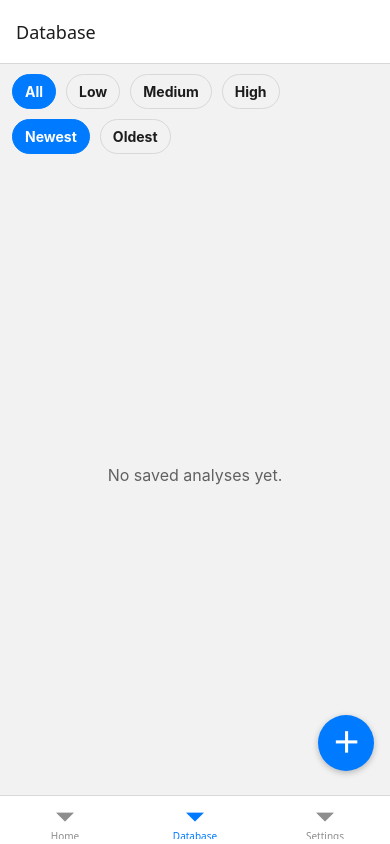
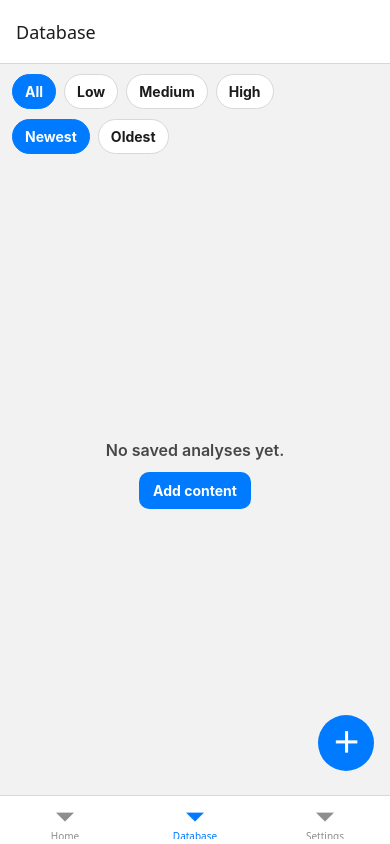
Before and after one commit to Cyamos2/job-scam-detector, a React Native app: screen /DatabaseTab in a window 390 px wide. Built offline with nearby package versions, Linux system fonts and the light colour scheme.

Commit message:
fixed DatabaseScreen and ReportDetail

```diff
--- a/src/screens/DatabaseScreen.tsx
+++ b/src/screens/DatabaseScreen.tsx
@@ -1,3 +1,4 @@
+// src/screens/DatabaseScreen.tsx
 import React, { useMemo, useState } from "react";
 import {
   View,
@@ -19,8 +20,7 @@ type Props = NativeStackScreenProps<DatabaseStackParamList, "DatabaseList">;
 
 export default function DatabaseScreen({ navigation }: Props) {
   const { items, hydrated, remove, clearAll } = useSavedItems();
-  const { bg, card, text, muted, colors } = useColors();
-  const borderColor = (colors as any).border ?? "#e6e6e6";
+  const { bg, card, text, colors } = useColors();
 
   const [filter, setFilter] = useState<VerdictFilter>("All");
   const [sort, setSort] = useState<SortOrder>("Newest");
@@ -34,16 +34,18 @@ export default function DatabaseScreen({ navigation }: Props) {
     return arr;
   }, [items, filter, sort]);
 
+  function goToDetail(id: string) {
+    navigation.navigate("ReportDetail", { id });
+  }
+
   function goToAddContent() {
-    // Jump from Database tab -> Home tab -> AddContent screen
-    const parent = navigation.getParent();
-    (parent as any)?.navigate("HomeTab", { screen: "AddContent" });
+    (navigation.getParent() as any)?.navigate("HomeTab", { screen: "AddContent" });
   }
 
   if (!hydrated) {
     return (
       <View style={[styles.center, bg]}>
-        <Text style={[styles.muted, muted]}>Loading…</Text>
+        <Text style={[styles.mutedText, { color: colors.text }]}>Loading…</Text>
       </View>
     );
   }
@@ -52,57 +54,62 @@ export default function DatabaseScreen({ navigation }: Props) {
     <View style={[styles.container, bg]}>
       {/* Controls */}
       <View style={styles.controls}>
-        <View style={styles.row}>
-          {(["All", "Low", "Medium", "High"] as VerdictFilter[]).map((v) => (
+        <View style={styles.rowWrap}>
+          {(["All", "Low", "Medium", "High"] as VerdictFilter[]).map((v) => {
+            const active = filter === v;
+            return (
               <Pressable
                 key={v}
                 onPress={() => setFilter(v)}
                 style={[
                   styles.chip,
-                { borderColor },
-                filter === v && { backgroundColor: colors.primary, borderColor: colors.primary },
+                  { borderColor: colors.border, backgroundColor: colors.card },
+                  active && { backgroundColor: colors.primary, borderColor: colors.primary },
                 ]}
               >
                 <Text
                   style={[
                     styles.chipText,
-                  filter === v ? { color: "white" } : text,
+                    active ? { color: "white" } : { color: colors.text },
                   ]}
                 >
                   {v}
                 </Text>
               </Pressable>
-          ))}
+            );
+          })}
         </View>
-        <View style={styles.row}>
-          {(["Newest", "Oldest"] as SortOrder[]).map((s) => (
+        <View style={styles.rowWrap}>
+          {(["Newest", "Oldest"] as SortOrder[]).map((s) => {
+            const active = sort === s;
+            return (
               <Pressable
                 key={s}
                 onPress={() => setSort(s)}
                 style={[
                   styles.chip,
-                { borderColor },
-                sort === s && { backgroundColor: colors.primary, borderColor: colors.primary },
+                  { borderColor: colors.border, backgroundColor: colors.card },
+                  active && { backgroundColor: colors.primary, borderColor: colors.primary },
                 ]}
               >
                 <Text
                   style={[
                     styles.chipText,
-                  sort === s ? { color: "white" } : text,
+                    active ? { color: "white" } : { color: colors.text },
                   ]}
                 >
                   {s}
                 </Text>
               </Pressable>
-          ))}
+            );
+          })}
         </View>
       </View>
 
-      {/* Clear All (only if there are items) */}
       {list.length > 0 && (
         <Pressable
           onPress={() =>
-            Alert.alert("Clear all?", "This removes every saved analysis.", [
+            Alert.alert("Clear all?", "This removes every saved report.", [
               { text: "Cancel", style: "cancel" },
               { text: "Clear", style: "destructive", onPress: clearAll },
             ])
@@ -113,19 +120,30 @@ export default function DatabaseScreen({ navigation }: Props) {
         </Pressable>
       )}
 
-      {/* List */}
       <FlatList<SavedAnalysis>
         data={list}
         keyExtractor={(it) => it.id}
-        contentContainerStyle={list.length === 0 ? styles.center : { padding: 12 }}
+        contentContainerStyle={
+          list.length === 0 ? styles.center : { padding: 12, paddingBottom: 96 }
+        }
         ListEmptyComponent={
-          <Text style={[styles.empty, muted]}>No saved analyses yet.</Text>
+          <View style={styles.centerInner}>
+            <Text style={[styles.emptyTitle, { color: colors.text, opacity: 0.8 }]}>
+              No saved analyses yet.
+            </Text>
+            <Pressable
+              onPress={goToAddContent}
+              style={[styles.primaryBtn, { backgroundColor: colors.primary }]}
+            >
+              <Text style={styles.primaryText}>Add content</Text>
+            </Pressable>
+          </View>
         }
         renderItem={({ item }) => (
           <Pressable
-            onPress={() => navigation.navigate("ReportDetail", { id: item.id })}
+            onPress={() => goToDetail(item.id)}
             onLongPress={() =>
-              Alert.alert("Delete this?", item.title, [
+              Alert.alert("Delete?", `Remove “${item.title}”?`, [
                 { text: "Cancel", style: "cancel" },
                 { text: "Delete", style: "destructive", onPress: () => remove(item.id) },
               ])
@@ -133,62 +151,34 @@ export default function DatabaseScreen({ navigation }: Props) {
             style={[
               styles.card,
               card,
-              { borderColor },
+              { borderColor: colors.border, backgroundColor: colors.card },
             ]}
           >
-            <View style={{ flex: 1 }}>
-              <Text style={[styles.cardTitle, text]} numberOfLines={1}>
+            <View style={{ flex: 1, gap: 4 }}>
+              <Text style={[styles.cardTitle, { color: colors.text }]}>
                 {item.title}
               </Text>
-              <Text style={[styles.cardSub, muted]}>
+              <Text style={[styles.cardSub, { color: colors.text, opacity: 0.6 }]}>
                 {new Date(item.createdAt).toLocaleString()}
               </Text>
-
-              <View style={styles.badgeRow}>
-                <View
-                  style={[
-                    styles.badge,
-                    {
-                      backgroundColor:
-                        item.verdict === "High"
-                          ? "#ffd6d6"
-                          : item.verdict === "Medium"
-                          ? "#ffecc2"
-                          : "#d9f3d9",
-                    },
-                  ]}
+              <Text style={[styles.cardInfo, { color: colors.text }]}>
+                Score {item.score} — {item.verdict} risk
+              </Text>
+              <Text
+                style={[styles.cardFlags, { color: colors.text, opacity: 0.6 }]}
+                numberOfLines={1}
               >
+                Flags: {item.flags.length ? item.flags.join(", ") : "none"}
+              </Text>
+              {item.inputPreview ? (
                 <Text
-                    style={[
-                      styles.badgeText,
-                      {
-                        color:
-                          item.verdict === "High"
-                            ? "#a20000"
-                            : item.verdict === "Medium"
-                            ? "#8a5a00"
-                            : "#1a6b1a",
-                      },
-                    ]}
+                  style={[styles.preview, { color: colors.text, opacity: 0.6 }]}
+                  numberOfLines={2}
                 >
-                    {item.verdict}
-                  </Text>
-                </View>
-
-                <View style={[styles.badge, { backgroundColor: "#e8f0ff" }]}>
-                  <Text style={[styles.badgeText, { color: "#1b72e8" }]}>
-                    {item.score}
-                  </Text>
-                </View>
-              </View>
-
-              {item.inputPreview ? (
-                <Text style={[styles.preview, muted]} numberOfLines={2}>
                   {item.inputPreview}
                 </Text>
               ) : null}
             </View>
-
             {item.imageUri ? (
               <Image source={{ uri: item.imageUri }} style={styles.thumb} />
             ) : null}
@@ -196,9 +186,11 @@ export default function DatabaseScreen({ navigation }: Props) {
         )}
       />
 
-      {/* FAB → AddContent in Home tab */}
       <Pressable
-        style={[styles.fab, { backgroundColor: colors.primary }]}
+        style={[
+          styles.fab,
+          { backgroundColor: colors.primary, shadowColor: "#000" },
+        ]}
         onPress={goToAddContent}
         accessibilityLabel="Add to Database"
       >
@@ -211,39 +203,44 @@ export default function DatabaseScreen({ navigation }: Props) {
 const styles = StyleSheet.create({
   container: { flex: 1 },
   controls: { paddingHorizontal: 12, paddingTop: 10, gap: 10 },
-  row: { flexDirection: "row", gap: 10, flexWrap: "wrap" },
+  rowWrap: { flexDirection: "row", gap: 8, flexWrap: "wrap" },
 
   chip: {
     paddingHorizontal: 12,
     paddingVertical: 8,
     borderRadius: 999,
     borderWidth: 1,
-    backgroundColor: "transparent",
   },
   chipText: { fontWeight: "700" },
 
-  clearAll: { alignSelf: "flex-end", paddingHorizontal: 12, paddingVertical: 6 },
+  clearAll: { alignSelf: "flex-end", padding: 10 },
 
-  center: { flex: 1, alignItems: "center", justifyContent: "center", padding: 20 },
-  empty: { fontSize: 16 },
+  center: { flex: 1, alignItems: "center", justifyContent: "center" },
+  centerInner: { alignItems: "center", gap: 12 },
+  emptyTitle: { fontSize: 16, fontWeight: "600" },
+  mutedText: { opacity: 0.7 },
 
   card: {
     flexDirection: "row",
     gap: 12,
     padding: 12,
     borderRadius: 12,
-    backgroundColor: "white",
     marginBottom: 10,
     borderWidth: 1,
   },
   cardTitle: { fontWeight: "800", fontSize: 16 },
-  cardSub: { fontSize: 12, marginTop: 2 },
-  preview: { fontSize: 12, marginTop: 6 },
+  cardSub: { fontSize: 12 },
+  cardInfo: { fontWeight: "600" },
+  cardFlags: { fontSize: 12 },
+  preview: { fontSize: 12, marginTop: 4 },
   thumb: { width: 64, height: 64, borderRadius: 8, backgroundColor: "#ddd" },
 
-  badgeRow: { flexDirection: "row", gap: 8, marginTop: 6 },
-  badge: { paddingHorizontal: 8, paddingVertical: 4, borderRadius: 999 },
-  badgeText: { fontSize: 12, fontWeight: "700" },
+  primaryBtn: {
+    paddingHorizontal: 14,
+    paddingVertical: 10,
+    borderRadius: 10,
+  },
+  primaryText: { color: "white", fontWeight: "700" },
 
   fab: {
     position: "absolute",
@@ -254,12 +251,10 @@ const styles = StyleSheet.create({
     borderRadius: 28,
     alignItems: "center",
     justifyContent: "center",
-    shadowColor: "#000",
     shadowOpacity: 0.25,
     shadowRadius: 6,
     shadowOffset: { width: 0, height: 2 },
-    elevation: 5,
+    elevation: 4,
   },
   fabPlus: { color: "white", fontSize: 28, fontWeight: "700", lineHeight: 30 },
-  muted: { opacity: 0.7 },
 });
--- a/src/screens/ReportDetailScreen.tsx
+++ b/src/screens/ReportDetailScreen.tsx
@@ -1,42 +1,85 @@
-// src/screens/ReportDetailScreen.tsx
-import React from "react";
-import { View, Text, Alert, Pressable, StyleSheet, TextInput, Share, ScrollView } from "react-native";
+import React, { useLayoutEffect, useMemo, useState } from "react";
+import {
+  View,
+  Text,
+  StyleSheet,
+  Pressable,
+  Alert,
+  Share,
+  ScrollView,
+  TextInput,
+} from "react-native";
 import { NativeStackScreenProps } from "@react-navigation/native-stack";
 import { DatabaseStackParamList } from "../navigation/DatabaseStack";
-import { useSavedItems } from "../store/savedItems";
+import { useSavedItems, type SavedAnalysis } from "../store/savedItems";
 import { useColors } from "../theme/useColors";
 
 type Props = NativeStackScreenProps<DatabaseStackParamList, "ReportDetail">;
 
-export default function ReportDetailScreen({ route, navigation }: Props) {
-  const { id } = route.params ?? { id: "" };
-  const { items, update, remove } = useSavedItems();
-  const { text, card, colors } = useColors();
+const FLAG_LIBRARY = [
+  "whatsapp/telegram/signal contact",
+  "gift card payment",
+  "crypto payment",
+  "wire/transfer payment",
+  "upfront/training/equipment fee",
+  "unrealistic pay",
+  "too-easy workload",
+  "non-corporate email",
+  "chat-app interview",
+  "OTP via chat",
+  "suspicious domain",
+  "note", // keep last so it’s easy to hide in view mode if desired
+];
 
-  const item = items.find(x => x.id === id);
+export default function ReportDetailScreen({ navigation, route }: Props) {
+  const { id } = route.params || ({} as any);
+  const { items, remove, update } = useSavedItems();
+  const { bg, card, text, muted, colors } = useColors();
+
+  // locate the item; if missing, bail gracefully
+  const item = useMemo(() => items.find((x) => x.id === id), [items, id]);
+
+  // edit state
+  const [editing, setEditing] = useState(false);
+  const [title, setTitle] = useState(item?.title ?? "");
+  const [notes, setNotes] = useState(extractNote(item));
+  const [flagSet, setFlagSet] = useState<Set<string>>(new Set(item?.flags ?? []));
+
+  // keep local state in sync if navigating between items
+  React.useEffect(() => {
+    if (!item) return;
+    setTitle(item.title);
+    setNotes(extractNote(item));
+    setFlagSet(new Set(item.flags ?? []));
+  }, [item?.id]);
+
+  // header: Share button
+  useLayoutEffect(() => {
+    navigation.setOptions({
+      headerRight: () =>
+        item ? (
+          <Pressable onPress={() => shareItem(item)} style={{ paddingHorizontal: 8, paddingVertical: 6 }}>
+            <Text style={{ color: colors.primary, fontWeight: "700" }}>Share</Text>
+          </Pressable>
+        ) : null,
+    });
+  }, [navigation, item, colors.primary]);
+
   if (!item) {
     return (
-      <View style={{ flex: 1, alignItems: "center", justifyContent: "center", padding: 20 }}>
-        <Text style={[{ fontSize: 16, opacity: 0.7 }, text]}>This report no longer exists.</Text>
-        <Pressable onPress={() => navigation.goBack()} style={{ marginTop: 12, padding: 10 }}>
-          <Text style={[{ color: colors.primary, fontWeight: "700" }, text]}>Back</Text>
+      <View style={[styles.center, bg]}>
+        <Text style={[styles.muted, muted]}>This report no longer exists.</Text>
+        <Pressable
+          onPress={() => navigation.goBack()}
+          style={[styles.btn, { backgroundColor: colors.primary }]}
+        >
+          <Text style={styles.btnPrimaryText}>Back</Text>
         </Pressable>
       </View>
     );
   }
 
-  const onShare = () =>
-    Share.share({
-      title: item.title,
-      message:
-        `Title: ${item.title}\n` +
-        `When: ${new Date(item.createdAt).toLocaleString()}\n` +
-        `Score: ${item.score} — ${item.verdict} risk\n` +
-        `Flags: ${item.flags.join(", ") || "none"}\n\n` +
-        (item.inputPreview || ""),
-    });
-
-  const onDelete = () =>
+  const onDelete = () => {
     Alert.alert("Delete report?", "This cannot be undone.", [
       { text: "Cancel", style: "cancel" },
       {
@@ -48,56 +91,215 @@ export default function ReportDetailScreen({ route, navigation }: Props) {
         },
       },
     ]);
+  };
+
+  const onToggleFlag = (flag: string) => {
+    setFlagSet((prev) => {
+      const next = new Set(prev);
+      next.has(flag) ? next.delete(flag) : next.add(flag);
+      return next;
+    });
+  };
+
+  const onCancelEdit = () => {
+    setEditing(false);
+    setTitle(item.title);
+    setNotes(extractNote(item));
+    setFlagSet(new Set(item.flags ?? []));
+  };
+
+  const onSaveEdit = () => {
+    // We store notes separately if your SavedAnalysis has `notes` (add it if you prefer).
+    // If not, we’ll keep the legacy behavior: ensure "note" tag remains when notes exist.
+    const flags = Array.from(flagSet);
+    const cleanedFlags = notes.trim()
+      ? Array.from(new Set([...flags, "note"]))
+      : flags.filter((f) => f !== "note");
+
+    const patch: Partial<SavedAnalysis> = {
+      title: title.trim() || item.title,
+      flags: cleanedFlags,
+    };
+
+    // If you have `notes` in SavedAnalysis, include: patch.notes = notes.trim();
+    // Otherwise you could keep notes in a metadata flag like `note: <text>`.
+    // The example below writes `note: …` as a synthetic flag. Comment out if you added real `notes`.
+    const withoutNoteText = cleanedFlags.filter((f) => !f.startsWith("note:"));
+    const withNoteText =
+      notes.trim().length > 0 ? [...withoutNoteText.filter((f) => f !== "note"), `note:${notes.trim()}`] : withoutNoteText;
+
+    patch.flags = withNoteText;
+
+    update(item.id, patch);
+    setEditing(false);
+  };
 
   return (
-    <ScrollView contentContainerStyle={{ padding: 16, gap: 12 }}>
+    <ScrollView style={bg} contentContainerStyle={{ padding: 16, gap: 12 }}>
+      {/* Title */}
       <View style={[styles.card, card]}>
+        {editing ? (
           <TextInput
-          style={[styles.title, text]}
-          value={item.title}
-          onChangeText={(t) => update(item.id, { title: t })}
+            style={[styles.titleInput, text]}
+            value={title}
+            onChangeText={setTitle}
+            placeholder="Title"
+            placeholderTextColor={(muted.color as string) || "#888"}
           />
-        <Text style={[{ opacity: 0.6, marginTop: 6 }, text]}>
-          {new Date(item.createdAt).toLocaleString()}
-        </Text>
+        ) : (
+          <Text style={[styles.title, text]}>{item.title}</Text>
+        )}
+        <Text style={[styles.sub, muted]}>{new Date(item.createdAt).toLocaleString()}</Text>
       </View>
 
+      {/* Stats */}
       <View style={[styles.card, card]}>
-        <Text style={[styles.kv, text]}>Score: {item.score}</Text>
-        <Text style={[styles.kv, text]}>Risk: {item.verdict}</Text>
-        <Text style={[styles.kv, text]}>Flags: {item.flags.length ? item.flags.join(", ") : "none"}</Text>
+        <Text style={[styles.rowL, text]}>Score: <Text style={styles.rowR}>{item.score}</Text></Text>
+        <Text style={[styles.rowL, text]}>Risk: <Text style={styles.rowR}>{item.verdict}</Text></Text>
+
+        {/* Flags */}
+        <Text style={[styles.rowL, text, { marginTop: 8 }]}>Flags:</Text>
+        {editing ? (
+          <View style={styles.flagWrap}>
+            {FLAG_LIBRARY.map((f) => {
+              const active = flagSet.has(f) || (f === "note" && notes.trim().length > 0);
+              return (
+                <Pressable
+                  key={f}
+                  onPress={() => onToggleFlag(f)}
+                  style={[
+                    styles.flagChip,
+                    active && { backgroundColor: colors.primary },
+                  ]}
+                >
+                  <Text style={[styles.flagText, active ? { color: "white" } : text]}>
+                    {f}
+                  </Text>
+                </Pressable>
+              );
+            })}
+          </View>
+        ) : (
+          <Text style={[styles.mono, muted]}>
+            {renderFlagsForView(item.flags)}
+          </Text>
+        )}
       </View>
 
+      {/* Preview */}
+      {item.inputPreview ? (
         <View style={[styles.card, card]}>
-        <Text style={[styles.sectionTitle, text]}>Input Preview</Text>
+          <Text style={[styles.label, text]}>Input Preview</Text>
+          <Text style={[styles.body, text]}>{item.inputPreview}</Text>
+        </View>
+      ) : null}
+
+      {/* Notes (inline) */}
+      <View style={[styles.card, card]}>
+        <Text style={[styles.label, text]}>Notes</Text>
+        {editing ? (
           <TextInput
-          style={[styles.body, text]}
+            style={[styles.notesInput, text]}
+            value={notes}
+            onChangeText={setNotes}
+            placeholder="Add notes (not used for scoring)"
+            placeholderTextColor={(muted.color as string) || "#888"}
             multiline
-          value={item.inputPreview ?? ""}
-          onChangeText={(t) => update(item.id, { inputPreview: t })}
           />
+        ) : (
+          <Text style={[styles.body, muted]}>{notes ? notes : "—"}</Text>
+        )}
       </View>
 
-      <View style={{ flexDirection: "row", gap: 10 }}>
-        <Pressable onPress={() => navigation.goBack()} style={[styles.btn, card]}>
-          <Text style={text}>Back</Text>
+      {/* Buttons */}
+      {editing ? (
+        <View style={styles.row}>
+          <Pressable onPress={onCancelEdit} style={[styles.btn, styles.btnGhost]}>
+            <Text style={styles.btnGhostText}>Cancel</Text>
           </Pressable>
-        <Pressable onPress={onShare} style={[styles.btn, { backgroundColor: colors.primary }]}>
-          <Text style={{ color: "white", fontWeight: "700" }}>Share</Text>
-        </Pressable>
-        <Pressable onPress={onDelete} style={[styles.btn, { backgroundColor: "#e64b3a" }]}>
-          <Text style={{ color: "white", fontWeight: "700" }}>Delete</Text>
+          <Pressable onPress={onSaveEdit} style={[styles.btn, { backgroundColor: colors.primary }]}>
+            <Text style={styles.btnPrimaryText}>Save</Text>
           </Pressable>
         </View>
+      ) : (
+        <View style={styles.row}>
+          <Pressable onPress={() => navigation.goBack()} style={[styles.btn, styles.btnGhost]}>
+            <Text style={styles.btnGhostText}>Back</Text>
+          </Pressable>
+          <Pressable onPress={() => setEditing(true)} style={[styles.btn, styles.btnGhost]}>
+            <Text style={styles.btnGhostText}>Edit</Text>
+          </Pressable>
+          <Pressable onPress={() => shareItem(item)} style={[styles.btn, { backgroundColor: colors.primary }]}>
+            <Text style={styles.btnPrimaryText}>Share</Text>
+          </Pressable>
+          <Pressable onPress={onDelete} style={[styles.btn, styles.btnDestructive]}>
+            <Text style={styles.btnDestructiveText}>Delete</Text>
+          </Pressable>
+        </View>
+      )}
     </ScrollView>
   );
 }
 
+/** ————— helpers ————— */
+
+function renderFlagsForView(flags: string[] = []) {
+  // Hide any "note:..." synthetic flag in view; show plain 'note' if no text.
+  const shown = flags.filter((f) => !f.startsWith("note:"));
+  return shown.length ? shown.join(", ") : "none";
+}
+
+function extractNote(item?: SavedAnalysis): string {
+  if (!item?.flags) return "";
+  const noteFlag = item.flags.find((f) => f.startsWith("note:"));
+  if (noteFlag) return noteFlag.slice("note:".length).trim();
+  // Legacy ‘note’ tag without text → show empty
+  return "";
+}
+
+async function shareItem(item: SavedAnalysis) {
+  try {
+    const bodyLines = [
+      `Title: ${item.title}`,
+      `Date: ${new Date(item.createdAt).toLocaleString()}`,
+      `Score: ${item.score}`,
+      `Risk: ${item.verdict}`,
+      `Flags: ${renderFlagsForView(item.flags)}`,
+      item.inputPreview ? `\nInput Preview:\n${item.inputPreview}` : "",
+    ].filter(Boolean);
+    await Share.share({
+      title: `Report: ${item.title}`,
+      message: bodyLines.join("\n"),
+    });
+  } catch {}
+}
+
+/** ————— styles ————— */
+
 const styles = StyleSheet.create({
-  card: { borderRadius: 12, borderWidth: 1, padding: 12, gap: 6, borderColor: "#ddd" },
-  title: { fontSize: 24, fontWeight: "800" },
-  kv: { fontSize: 16, fontWeight: "700" },
-  sectionTitle: { fontSize: 16, fontWeight: "700", marginBottom: 6 },
-  body: { minHeight: 96 },
-  btn: { paddingHorizontal: 14, paddingVertical: 10, borderRadius: 10 },
+  center: { flex: 1, alignItems: "center", justifyContent: "center", padding: 24, gap: 12 },
+  card: { borderRadius: 12, padding: 12, borderWidth: 1 },
+  title: { fontSize: 28, fontWeight: "800" },
+  titleInput: { fontSize: 24, fontWeight: "700", paddingVertical: 4 },
+  sub: { fontSize: 12, marginTop: 6, opacity: 0.7 },
+  rowL: { fontSize: 16, fontWeight: "700", marginTop: 6 },
+  rowR: { fontWeight: "600" },
+  label: { fontSize: 14, fontWeight: "700", marginBottom: 6 },
+  body: { fontSize: 16, lineHeight: 22 },
+  mono: { fontSize: 13 },
+  notesInput: { minHeight: 80, paddingVertical: 8 },
+
+  row: { flexDirection: "row", flexWrap: "wrap", gap: 10, marginTop: 2 },
+  btn: { paddingHorizontal: 16, paddingVertical: 10, borderRadius: 10 },
+  btnGhost: { backgroundColor: "#eee" },
+  btnGhostText: { fontWeight: "700" },
+  btnPrimaryText: { color: "white", fontWeight: "700" },
+  btnDestructive: { backgroundColor: "#f3d2d0" },
+  btnDestructiveText: { color: "#c23a2f", fontWeight: "700" },
+
+  flagWrap: { flexDirection: "row", flexWrap: "wrap", gap: 8, marginTop: 6 },
+  flagChip: { paddingHorizontal: 12, paddingVertical: 8, borderRadius: 999, borderWidth: 1 },
+  flagText: { fontWeight: "600" },
+
+  muted: { opacity: 0.7 },
 });
```
Lines whose indentation alone changed are shown as unchanged.
